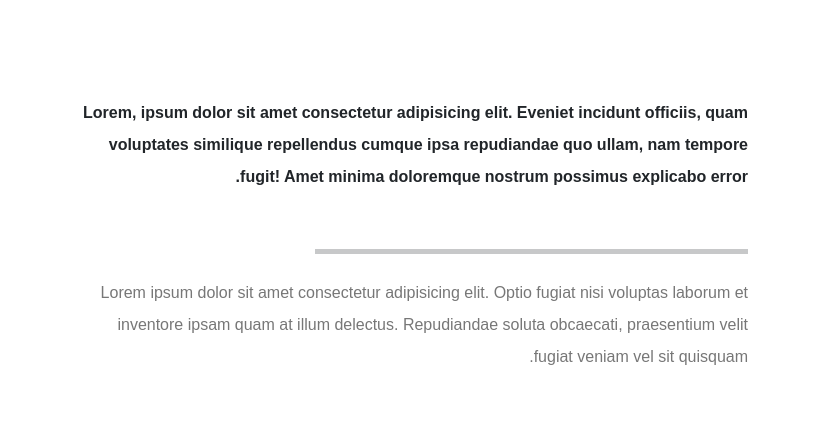
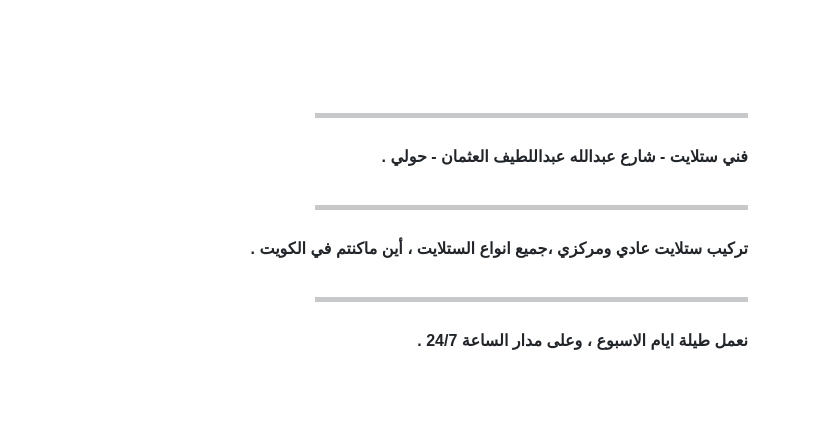
Before and after one commit to Mohammad-Yassine-eng/satelite-q8, a plain HTML site: page index.html in a window 1280 px wide. Shown: the part 2518-2941 px from the top of the page, 0-824 px from the left. Drawn offline with Linux system fonts and the light colour scheme; grey boxes are pictures that could not be loaded; a web font is replaced by a local one.

Commit message:
fixed about

```diff
--- a/css/custom.css
+++ b/css/custom.css
@@ -141,20 +141,16 @@ body {
 .about .about-content .text {
   flex-basis: calc(100% - 450px);
 }
-.about .about-content .text p:first-of-type {
-  line-height: 2;
-  font-weight: bold;
-  margin-bottom: 40px;
-}
+
 .about .about-content .text hr {
   width: 65%;
   height: 5px;
   display: inline-block;
   border-color: var(--main-color);
 }
-.about .about-content .text p:last-of-type {
+.about .about-content .text p{
   line-height: 2;
-  color: #777;
+  font-weight: bold;
 }
 /* About End  */
 /* Contact Start  */
--- a/index.html
+++ b/index.html
@@ -162,18 +162,17 @@
             <iframe src="https://www.google.com/maps/embed?pb=!1m14!1m8!1m3!1d13911.261674256526!2d48.0112527!3d29.3464048!3m2!1i1024!2i768!4f13.1!3m3!1m2!1s0x3fcf9d804234df9d%3A0xea7dcdca0c5352c0!2z2YHZhtmKINiz2KrZhNin2YrYqg!5e0!3m2!1sar!2s!4v1723031694400!5m2!1sar!2s" width="600" height="450" style="border:0;" allowfullscreen="" loading="lazy" referrerpolicy="no-referrer-when-downgrade"></iframe>
           </div>
           <div class="text">
+            <hr>
             <p>
-              Lorem, ipsum dolor sit amet consectetur adipisicing elit. Eveniet
-              incidunt officiis, quam voluptates similique repellendus cumque
-              ipsa repudiandae quo ullam, nam tempore fugit! Amet minima
-              doloremque nostrum possimus explicabo error.
+              فني ستلايت - شارع عبدالله عبداللطيف العثمان - حولي .
             </p>
             <hr />
             <p>
-              Lorem ipsum dolor sit amet consectetur adipisicing elit. Optio
-              fugiat nisi voluptas laborum et inventore ipsam quam at illum
-              delectus. Repudiandae soluta obcaecati, praesentium velit fugiat
-              veniam vel sit quisquam.
+            تركيب ستلايت عادي ومركزي ،جميع انواع الستلايت ، أين ماكنتم في الكويت .
+            </p>
+            <hr />
+            <p>
+              نعمل طيلة ايام الاسبوع ، وعلى مدار الساعة 24/7 .
             </p>
           </div>
         </div>
```
